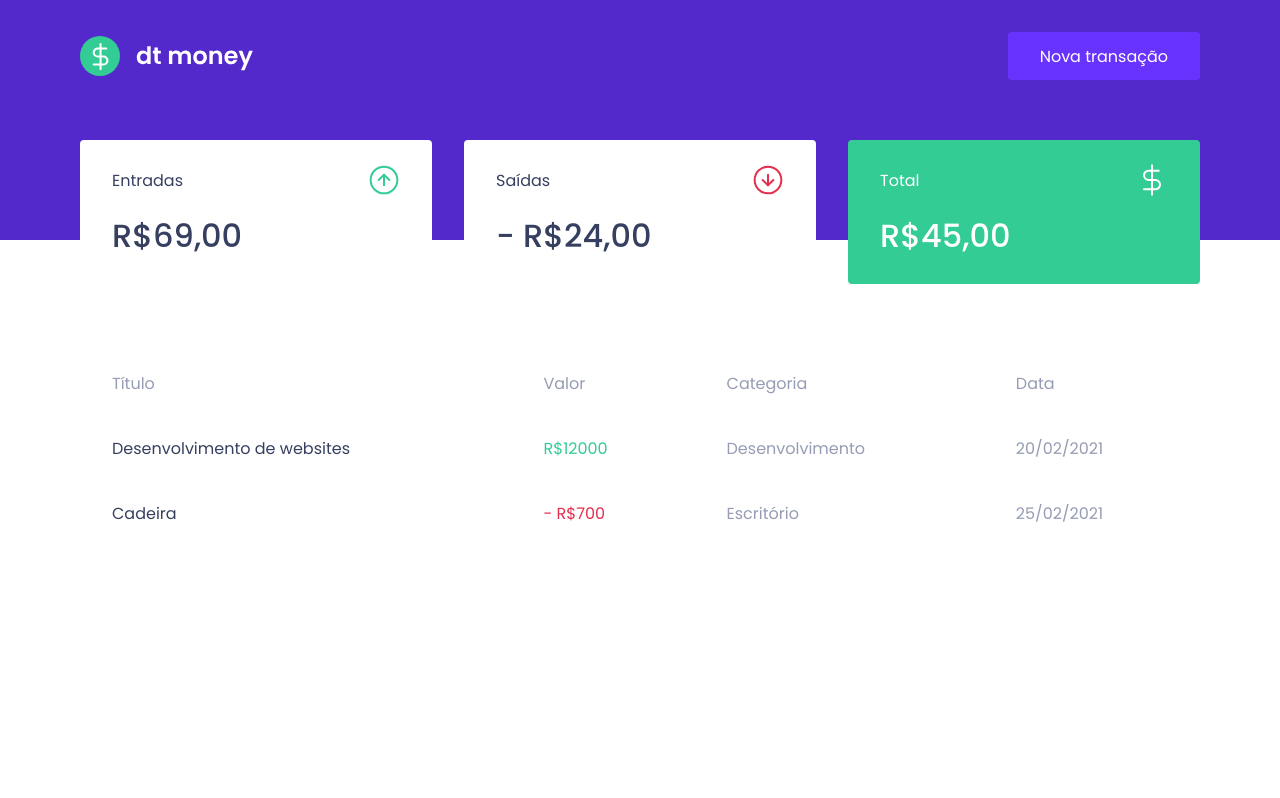
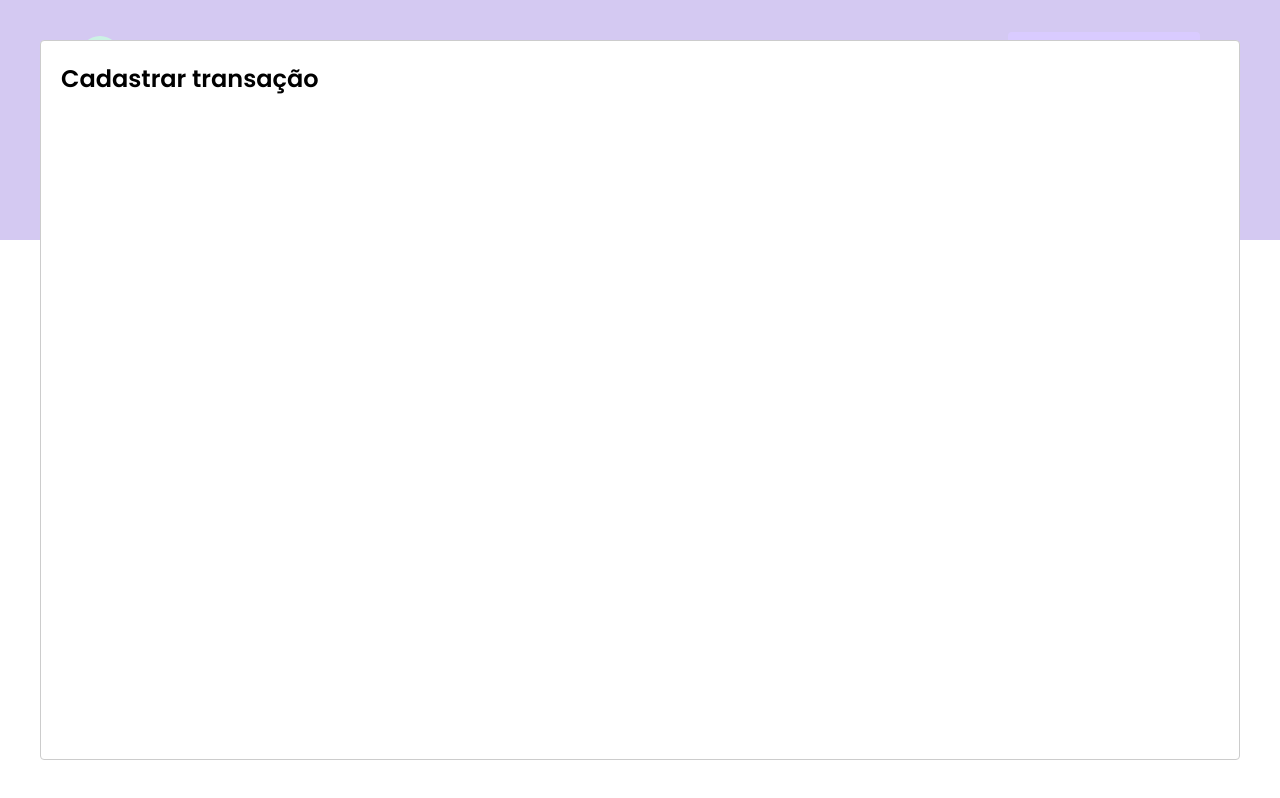
Before and after one commit to lucasbdias/Ignite-React, a React (Create React App) app in the folder chpt2-dtmoney/: page / in a window 1280 px wide. Both pictures are taken after a click on the button "Nova transação". Built offline with nearby package versions, Linux system fonts and the light colour scheme; no server answers; what miragejs would draw is missing.

Commit message:
feat: 🎸 react-modal configured

```diff
--- a/chpt2-dtmoney/package.json
+++ b/chpt2-dtmoney/package.json
@@ -7,6 +7,7 @@
     "miragejs": "^0.1.41",
     "react": "^17.0.2",
     "react-dom": "^17.0.2",
+    "react-modal": "^3.14.3",
     "react-scripts": "4.0.3",
     "styled-components": "^5.3.0",
     "web-vitals": "^1.0.1"
@@ -19,6 +20,7 @@
     "@types/node": "^12.0.0",
     "@types/react": "^17.0.0",
     "@types/react-dom": "^17.0.0",
+    "@types/react-modal": "^3.12.1",
     "@types/styled-components": "^5.1.11",
     "typescript": "^4.1.2"
   },
--- a/chpt2-dtmoney/src/App.tsx
+++ b/chpt2-dtmoney/src/App.tsx
@@ -1,13 +1,37 @@
-import { GlobalStyle } from "./styles/globals";
+import { useState } from 'react';
+import Modal from 'react-modal';
 
 import { Header } from "./components/Header";
 import { Dashboard } from "./components/Dashboard";
 
+import { GlobalStyle } from "./styles/globals";
+
+Modal.setAppElement('#root');
+
 export function App() {
+  const [isNewTransactionModalOpen, setIsNewTransactionModalOpen] = useState(false);
+
+  function handleOpenNewTransactionModal() {
+    setIsNewTransactionModalOpen(true);
+  }
+
+  function handleCloseNewTransactionModal() {
+    setIsNewTransactionModalOpen(false);
+  }
+
   return (
     <>
-      <Header />
+      <Header
+        onOpenNewTransactionModal={handleOpenNewTransactionModal}
+      />
       <Dashboard />
+
+      <Modal
+          isOpen={isNewTransactionModalOpen}
+          onRequestClose={handleCloseNewTransactionModal}
+        >
+          <h2>Cadastrar transação</h2>
+        </Modal>
       <GlobalStyle />
     </>
   );
--- a/chpt2-dtmoney/src/components/Header/index.tsx
+++ b/chpt2-dtmoney/src/components/Header/index.tsx
@@ -2,12 +2,23 @@
 
 import * as S from './styles';
 
-export function Header() {
-  return (
+interface HeaderProps {
+  onOpenNewTransactionModal: () => void;
+}
+
+export function Header({
+  onOpenNewTransactionModal
+}: HeaderProps) {
+    return (
     <S.Container>
       <S.Content>
         <img src={logoImg} alt="dt money" />
-        <button type="button">Nova transação</button>
+        <button
+          type="button"
+          onClick={onOpenNewTransactionModal}
+        >
+          Nova transação
+        </button>
       </S.Content>
     </S.Container>
   );
```
Also changed, not shown: 1 other file (tests, documents, lock files or other folders).
